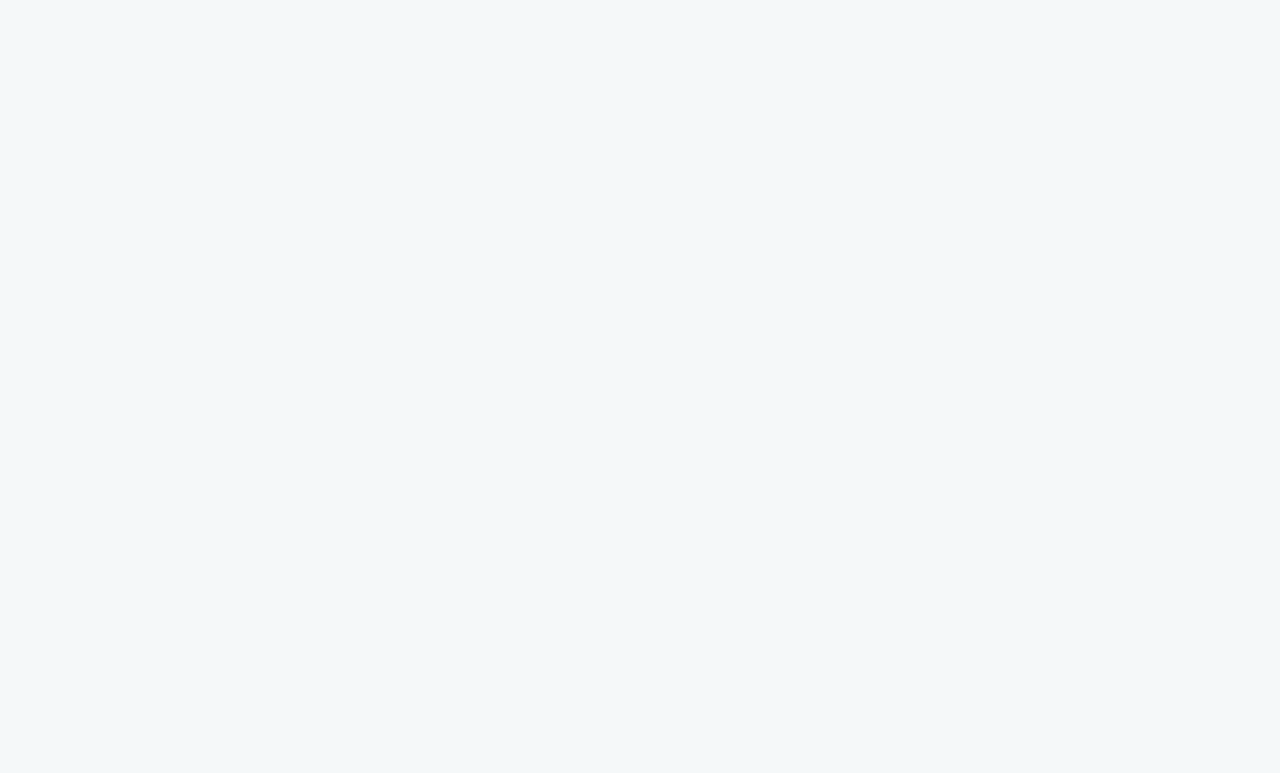
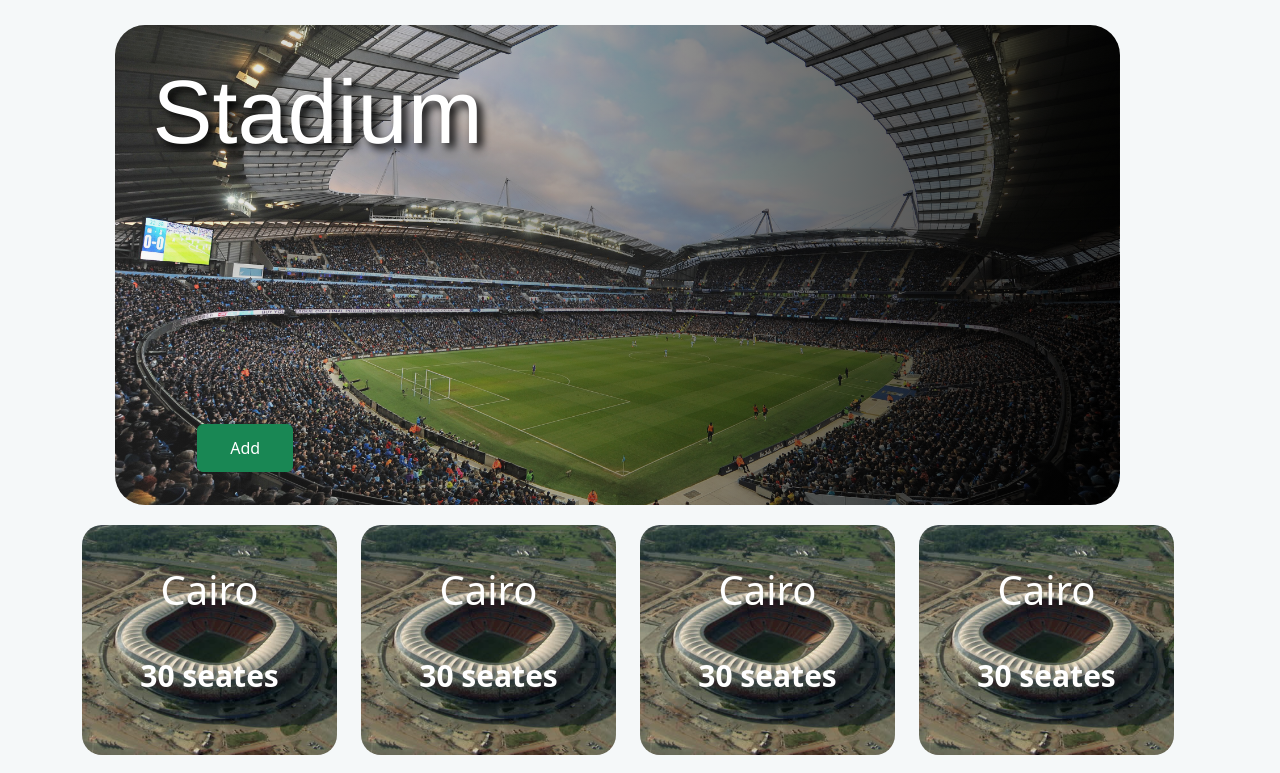
Before and after one commit to zeinabmoawad/Egyptian_Premier_League_Match_Reservation_System, a React (Create React App) app in the folder frontend/: page /ViewStadium in a window 1280 px wide. Before the commit this address had no page. Shown: the top 773 px of the page. Built offline with nearby package versions, Linux system fonts and the light colour scheme.

Commit message:
Start FEA

```diff
--- a/frontend/src/App.js
+++ b/frontend/src/App.js
@@ -15,7 +15,7 @@ import UserRequest from "./Components/User/Requests/UserRequest";
 import Signup from "./Components/Signup/Signup";
 import Home from "./Components/Home/Home.jsx";
 function App() {
-  const user = "fan";
+  const user = "FEA";
   return (
     <div className="App">
       {/* <DeleteUser></DeleteUser> */}
@@ -28,9 +28,10 @@ function App() {
           <Route path="/Signin" element={<Login></Login>} />
           <Route
             path="/MatchDetails/:matchid"
-            element={<MatchDetails userType={user}></MatchDetails>}
-          />
+            element={<MatchDetails userType={user}></MatchDetails>}/>
           <Route path="/Profile" element={<ProfilePage></ProfilePage>} />
+          <Route path="/ViewStadium" element={<ViewStadium userType={user}></ViewStadium>} />
+
         </Routes>
       </BrowserRouter>
     </div>
--- a/frontend/src/Components/Home/Home.jsx
+++ b/frontend/src/Components/Home/Home.jsx
@@ -18,6 +18,12 @@ function Home(props) {
         { path: "/Profile", label: "Profile" },
       ];
       break;
+    case "FEA":
+      links = [
+        { path: "/", label: "Home" },
+        { path: "/ViewStadium", label: "ViewStadium" },
+      ];
+      break;
   }
   const navbarConfig = {
     logo: "Premier League Matches",
@@ -26,7 +32,7 @@ function Home(props) {
   return (
     <div>
       <Navbar {...navbarConfig} />
-      <ViewMatches></ViewMatches>
+      <ViewMatches userType={props.userType}></ViewMatches>
     </div>
   );
 }
--- a/frontend/src/Components/Stadium/ViewStadium/ViewStadium.css
+++ b/frontend/src/Components/Stadium/ViewStadium/ViewStadium.css
@@ -33,8 +33,12 @@
   justify-content: space-around;
   align-content: space-around;
   /* background-color: #210155; */
-  color: white;
-
+}
+.stadiumes-header-column h1{
+  text-shadow: 5px 5px 8px black;
+    color: white;
+    font-size: 90px;
+    font-family: Helvetica Neue,Helvetica,Arial,sans-serif;
 }
 .stadiumes{
   width: 100%;
@@ -63,10 +67,9 @@
   height: 230px;
   text-align: center;
 }
-/* .stadium img {
-  width: 100px;
-  height: 50px;
-} */
+.stadium-seats p{
+  color: white;
+}
 .stadium-teams {
 
   width: 100%;
@@ -93,32 +96,7 @@
   color: white;
 
 }
-.stadium-day-time p {
-  margin-bottom: 0;
-  color: white;
 
-}
-.stadium-time {
-  font-size: x-large;
-  font-weight: 700;
-  color: white;
-
-}
-.stadium-day {
-  font-size: xx-small;
-  color: white;
-
-}
-.stadium-location {
-  font-size: smaller;
-  color: white;
-
-}
-.stadium-location p {
-  margin-bottom: 0;
-  color: white;
-
-}
 .stadiumes-header h1{
   margin-bottom: 20%;
 }
@@ -127,7 +105,3 @@
   font-size: 30px;
 
 }
-/* .stadium-seats{
-  background-color: red;
-  width: 100%;
-} */
```
